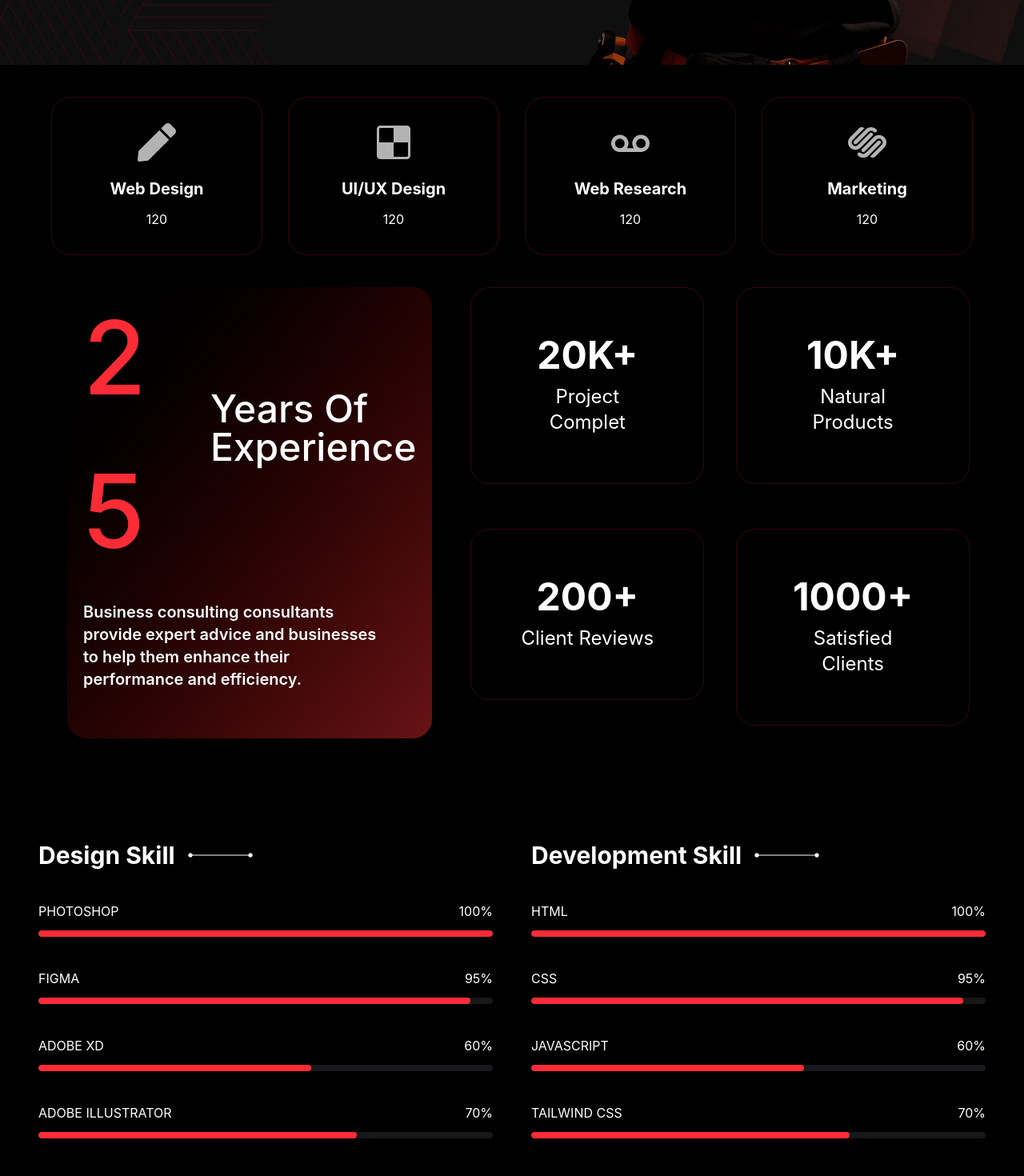
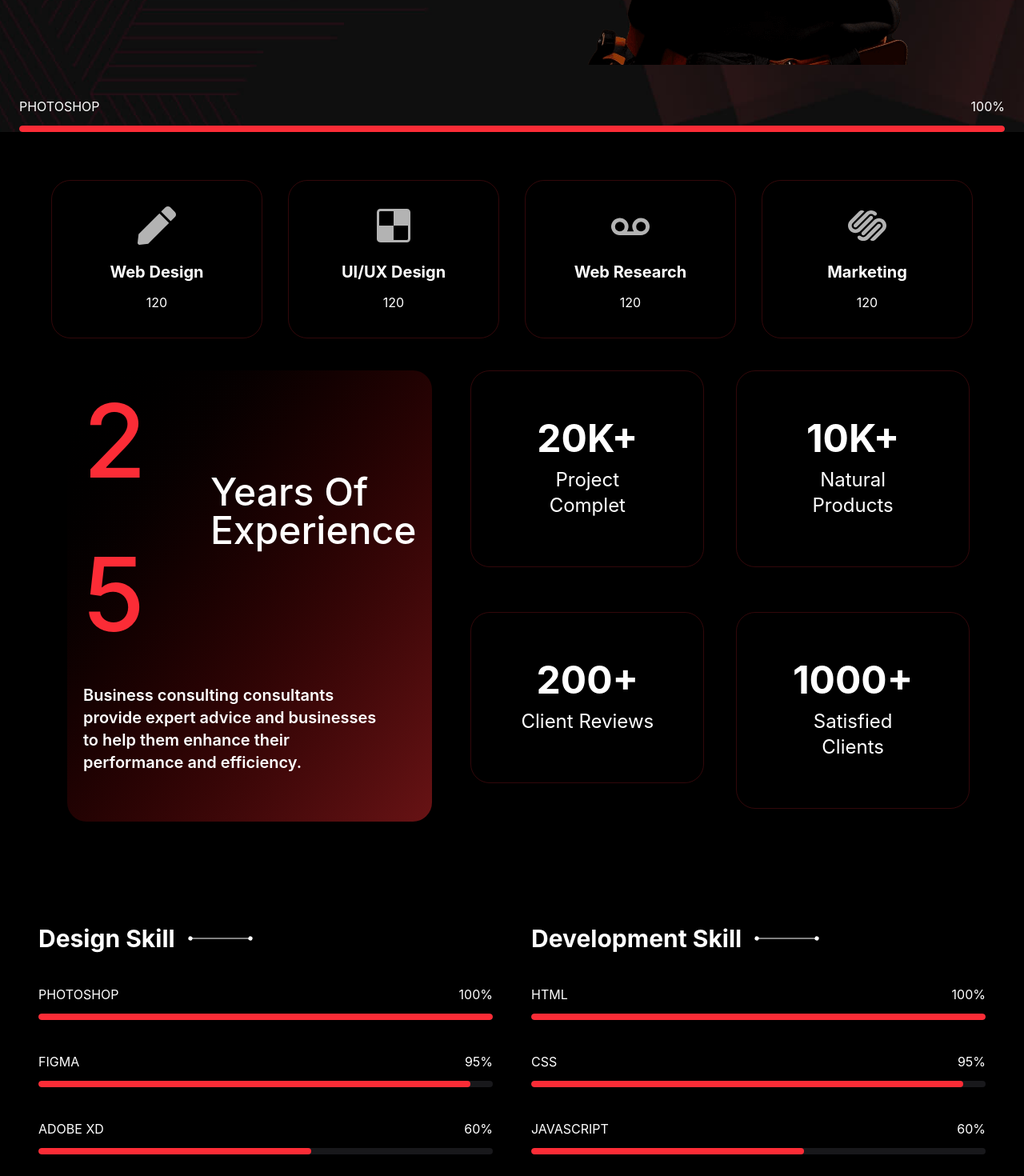
Before and after one commit to Sameer-Builds/React-Portfolio, a React (Vite) app: page / in a window 1280 px wide. Shown: the part 780-2250 px from the top of the page at 80% size. Built offline with nearby package versions, Linux system fonts and the light colour scheme.

Commit message:
created a bar component and used it

```diff
--- /dev/null
+++ b/src/components/Bar.jsx
@@ -0,0 +1,54 @@
+import React, { useEffect, useRef, useState } from "react";
+
+function Bar({ name, percentage }) {
+    const barRef = useRef(null);
+    const containerRef = useRef(null);
+    const [visible, setVisible] = useState(false);
+
+    useEffect(() => {
+        const observer = new IntersectionObserver(
+            (entries) => {
+                entries.forEach((entry) => {
+                    if (entry.isIntersecting) {
+                        setVisible(true);
+                    }
+                });
+            },
+            { threshold: 0.4 }
+        );
+        if (containerRef.current) {
+            observer.observe(containerRef.current);
+        }
+        return () => {
+            if (containerRef.current) {
+                observer.unobserve(containerRef.current);
+            }
+        };
+    }, []);
+    useEffect(() => {
+        if (visible && barRef.current) {
+            barRef.current.style.width = percentage;
+        }
+    }, [visible, percentage]);
+
+    return (
+        <div ref={containerRef} className="w-full mb-5">
+            <div className="mt-10 flex justify-between">
+                <p className="text-white">{name}</p>
+                <p className="text-white">{percentage}</p>
+            </div>
+            <div className="w-full bg-zinc-900 rounded-full h-2 mt-3 overflow-hidden">
+                <div
+                    ref={barRef}
+                    className="bg-red-500 h-2 rounded-full"
+                    style={{
+                        width: "0%",
+                        transition: "width 1.5s ease",
+                    }}
+                ></div>
+            </div>
+        </div>
+    );
+}
+
+export default Bar;
--- a/src/components/DesignandSkill.jsx
+++ b/src/components/DesignandSkill.jsx
@@ -1,63 +1,28 @@
-import React, { useEffect } from 'react';
+import React from "react";
 import { useSiteData } from "../context/SiteDataContext";
+import Bar from "./Bar";
 
-function Skill() {
+function DesignandSkill() {
     const { skills } = useSiteData();
-
-    useEffect(() => {
-        const bars = document.querySelectorAll(".progress-bar");
-
-        const observer = new IntersectionObserver(
-            (entries) => {
-                entries.forEach((entry) => {
-                    if (entry.isIntersecting) {
-                        const bar = entry.target;
-                        const finalWidth = bar.getAttribute("data-width");
-                        bar.style.width = finalWidth;
-                        observer.unobserve(bar);
-                    }
-                });
-            },
-            { threshold: 0.4 }
-        );
-
-        bars.forEach((bar) => observer.observe(bar));
-
-        return () => {
-            bars.forEach((bar) => observer.unobserve(bar));
-        };
-    }, []);
 
     return (
         <div
             data-aos="fade-up"
             data-aos-delay="100"
-            className='container mx-auto px-12 grid grid-cols-1 md:grid-cols-1 lg:grid-cols-2 gap-12 py-32'
+            className="container mx-auto px-12 grid grid-cols-1 md:grid-cols-1 lg:grid-cols-2 gap-12 py-32"
         >
             {skills.map((skill, index) => (
                 <div key={index}>
-                    <div className='flex items-center gap-4'>
-                        <p className='text-white text-3xl font-bold'>{skill.category}</p>
-                        <img className='h-1/2' src={skill.image} alt={skill.category} />
+                    <div className="flex items-center gap-4">
+                        <p className="text-white text-3xl font-bold">{skill.category}</p>
+                        <img className="h-1/2" src={skill.image} alt={skill.category} />
                     </div>
-
-                    {skill.items.map((item, itemIndex) => (
-                        <div key={itemIndex} className='mt-10'>
-                            <div className='flex justify-between'>
-                                <p className='text-white'>{item.name}</p>
-                                <p className='text-white'>{item.percentage}</p>
-                            </div>
-                            <div className="w-full bg-zinc-900 rounded-full h-2 mt-3 overflow-hidden">
-                                <div
-                                    className="progress-bar bg-red-500 h-2 rounded-full"
-                                    data-width={item.percentage}
-                                    style={{
-                                        width: "0%",
-                                        transition: "width 1.5s ease"
-                                    }}
-                                ></div>
-                            </div>
-                        </div>
+                    {skill.items.map((item, i) => (
+                        <Bar
+                            key={i}
+                            name={item.name}
+                            percentage={item.percentage}
+                        />
                     ))}
                 </div>
             ))}
@@ -65,4 +30,4 @@ function Skill() {
     );
 }
 
-export default Skill;
+export default DesignandSkill;
--- a/src/components/Footer.jsx
+++ b/src/components/Footer.jsx
@@ -15,6 +15,7 @@ function Footer() {
     };
 
     return (
+        <>
         <footer className="bg-zinc-900 text-gray-400 py-16 md:py-20">
             <div className="container mx-auto px-8 grid grid-cols-1 md:grid-cols-3 gap-12">
 
@@ -134,7 +135,9 @@ function Footer() {
                     ))}
                 </div>
             </div>
+
         </footer>
+        </>
     );
 }
 
--- a/src/components/Hero.jsx
+++ b/src/components/Hero.jsx
@@ -1,9 +1,10 @@
-import React ,{useEffect , useState } from "react";
+import React, { useEffect, useState } from "react";
 import { ReactTyped } from 'react-typed';
-import {useSiteData} from "../context/SiteDataContext";
+import { useSiteData } from "../context/SiteDataContext";
+import Bar from "./Bar";
 
 function Hero() {
-            const {hero} = useSiteData();
+    const { hero } = useSiteData();
     return (
         <section
             className="relative  px-6 m-auto bg-black pt-20 md:pt-0 lg:pt-0  text-white bg-cover bg-center bg-no-repeat"
@@ -21,7 +22,7 @@ function Hero() {
                     </h1>
                     <h1 className="text-5xl md:text-6xl font-extrabold leading-tight text-red-500">
                         <ReactTyped
-                            strings={hero.roles ||[]}
+                            strings={hero.roles || []}
                             typeSpeed={90}
                             backSpeed={60}
                             backDelay={1500}
@@ -31,7 +32,7 @@ function Hero() {
 
 
                     <p className="text-gray-100 text-md md:text-lg max-w-xl leading-relaxed mt-4">
-                {hero.description}
+                        {hero.description}
                     </p>
 
                     <button className="mt-8 bg-red-500 hover:bg-red-800 text-white font-semibold px-6 py-3 rounded-full transition-all duration-300 flex items-center space-x-2">
@@ -43,6 +44,7 @@ function Hero() {
                     <img src={hero.image} alt="" className="pt-20 sm:pl-0 md:pl-20 lg:pl-20" />
                 </div>
             </div>
+            <Bar name= {hero.name} percentage={hero.percentage}/>
         </section>
     );
 }
--- a/src/components/MainPage.jsx
+++ b/src/components/MainPage.jsx
@@ -1,18 +1,16 @@
-import Form  from "./Form";
+import Form from "./Form";
 import DesignandSkill from "./DesignandSkill";
 import AboutMe from "./AboutMe";
 import Hero from "./Hero";
 import LatestService from "./LatestService";
 import EduandExp from "./EduandExp";
 
-
-
 function MainPage() {
     return (
         <>
             <Hero />
             <AboutMe />
-            <DesignandSkill/>
+            <DesignandSkill />
             <LatestService />
             <EduandExp />
             <Form />
--- a/src/data/data.json
+++ b/src/data/data.json
@@ -32,6 +32,8 @@
             "A Thinker",
             "A Coder"
         ],
+        "name": "PHOTOSHOP",
+        "percentage": "100%",
         "description": "A personal portfolio is a collection of your work, achievements, and skills that highlights your abilities and professional growth.",
         "buttonText": "View Portfolio",
         "image": "/banner-user-image-one.png",
```
Also changed, not shown: src/components/ExpertiseCard.jsx (added, +11 -0 lines), src/components/PageLoader.jsx (+0 -7 lines).
